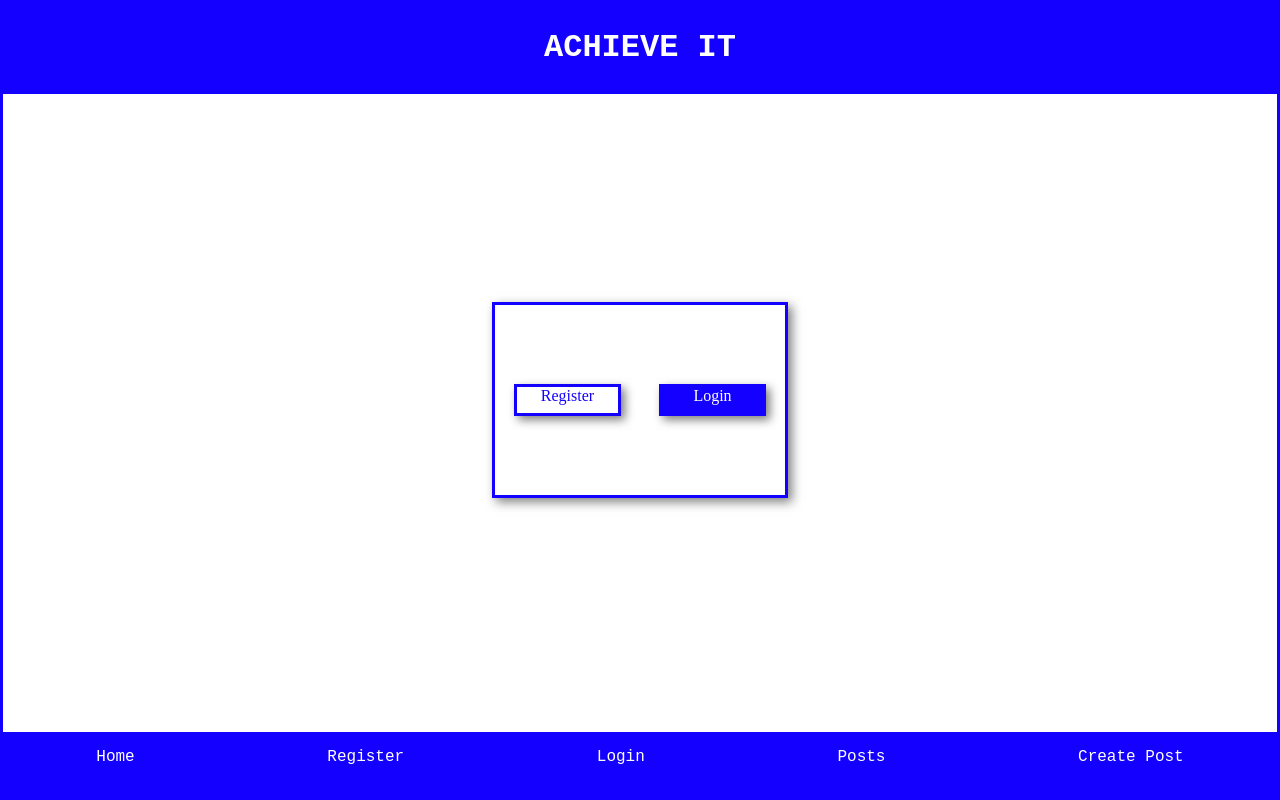
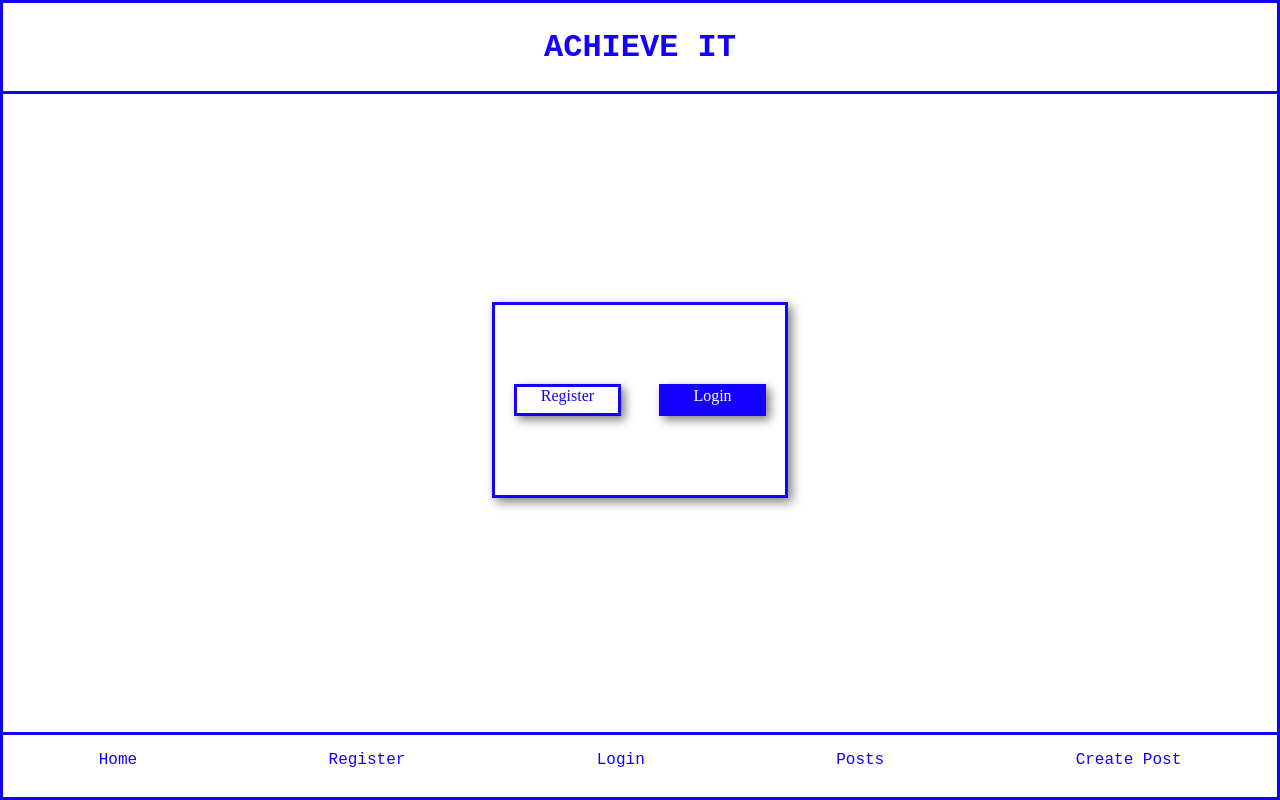
Before and after one commit to hugopobil/productivity-web, a React (Vite) app: page / in a window 1280 px wide. Built offline with nearby package versions, Linux system fonts and the light colour scheme.

Commit message:
Style fixed

```diff
--- a/src/components/NavBar.jsx
+++ b/src/components/NavBar.jsx
@@ -1,5 +1,5 @@
 import { Link } from "react-router-dom";
-import "./navbar.css";
+import "./Navbar.css";
 import AuthContext from "../contexts/AuthContext";
 import { useContext } from "react";
 import Button from "../components/Button";
--- a/src/components/TitleBar.css
+++ b/src/components/TitleBar.css
@@ -1,15 +1,16 @@
 
 .TitleBar {
-    background-color: #1400FF;
-    /* background-color: darkgreen; */
+    background-color: white;
     height: 94px;
-    color: #FFFFFF;
+    color: #1400FF;
     width: 100%;
     text-align: center;
     position: fixed;
     top: 0;
     border: 0;
-    /* border-color: #1400FF; */
+    border-color: #1400FF;
+    border-width: medium;
+    border-style: solid;
     font-family: 'Courier New', Courier, monospace;
     display: flex;
     flex-direction: column;
--- a/src/components/navbar.css
+++ b/src/components/navbar.css
@@ -3,8 +3,10 @@
     width: 100%;
     position: fixed;
     bottom: 0;
-    /* background-color: white; */
-    background-color: #1400FF;
+    background-color: white;
+    border-width: medium;
+    border-style: solid;
+    border-color: #1400FF;
 }
 
 .navbar-list ul {
@@ -25,13 +27,13 @@
 }
 
 .navbar-item {
-    color: white !important;
+    color: #1400FF !important;
     text-decoration: none;
     font-family: 'Courier New', Courier, monospace;
 }
 
 .navbar__link {
-    color: white;
+    color: #1400FF;
     text-decoration: none;
     font-family: 'Courier New', Courier, monospace;
 }
```
